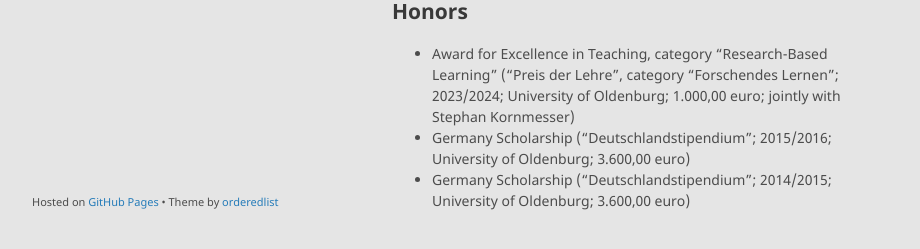
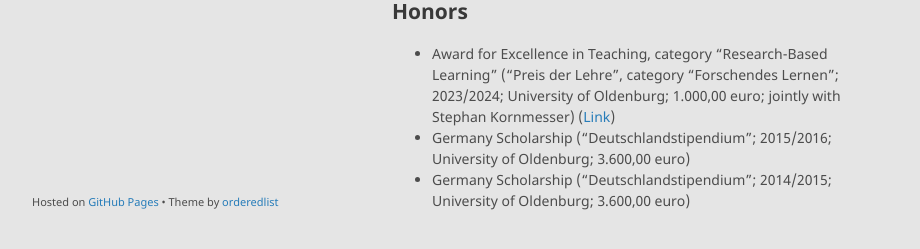
Before and after one commit to alephmembeth/alephmembeth.github.io, a Jekyll site: the page built from financials.md, in a window 1280 px wide and 900 px high, scrolled down 645 px. Shown: the part 619-868 px from the top of the window, without its empty margins (178-1098 px from the left). Built offline with Jekyll 4.4.1, drawn with Linux system fonts in a browser that asks for light colours; our own code applies the rules of GitHub Pages for plain Markdown files.

Commit message:
Update financials.md

```diff
--- a/financials.md
+++ b/financials.md
@@ -28,6 +28,6 @@
 
 ## Honors
 
-+ Award for Excellence in Teaching, category “Research-Based Learning” (“Preis der Lehre”, category “Forschendes Lernen”; 2023/2024; University of Oldenburg; 1.000,00 euro; jointly with Stephan Kornmesser)
++ Award for Excellence in Teaching, category “Research-Based Learning” (“Preis der Lehre”, category “Forschendes Lernen”; 2023/2024; University of Oldenburg; 1.000,00 euro; jointly with Stephan Kornmesser) ([Link](https://uol.de/preisderlehre/preistraegerinnen-2024))
 + Germany Scholarship (“Deutschlandstipendium”; 2015/2016; University of Oldenburg; 3.600,00 euro)
 + Germany Scholarship (“Deutschlandstipendium”; 2014/2015; University of Oldenburg; 3.600,00 euro)
```
